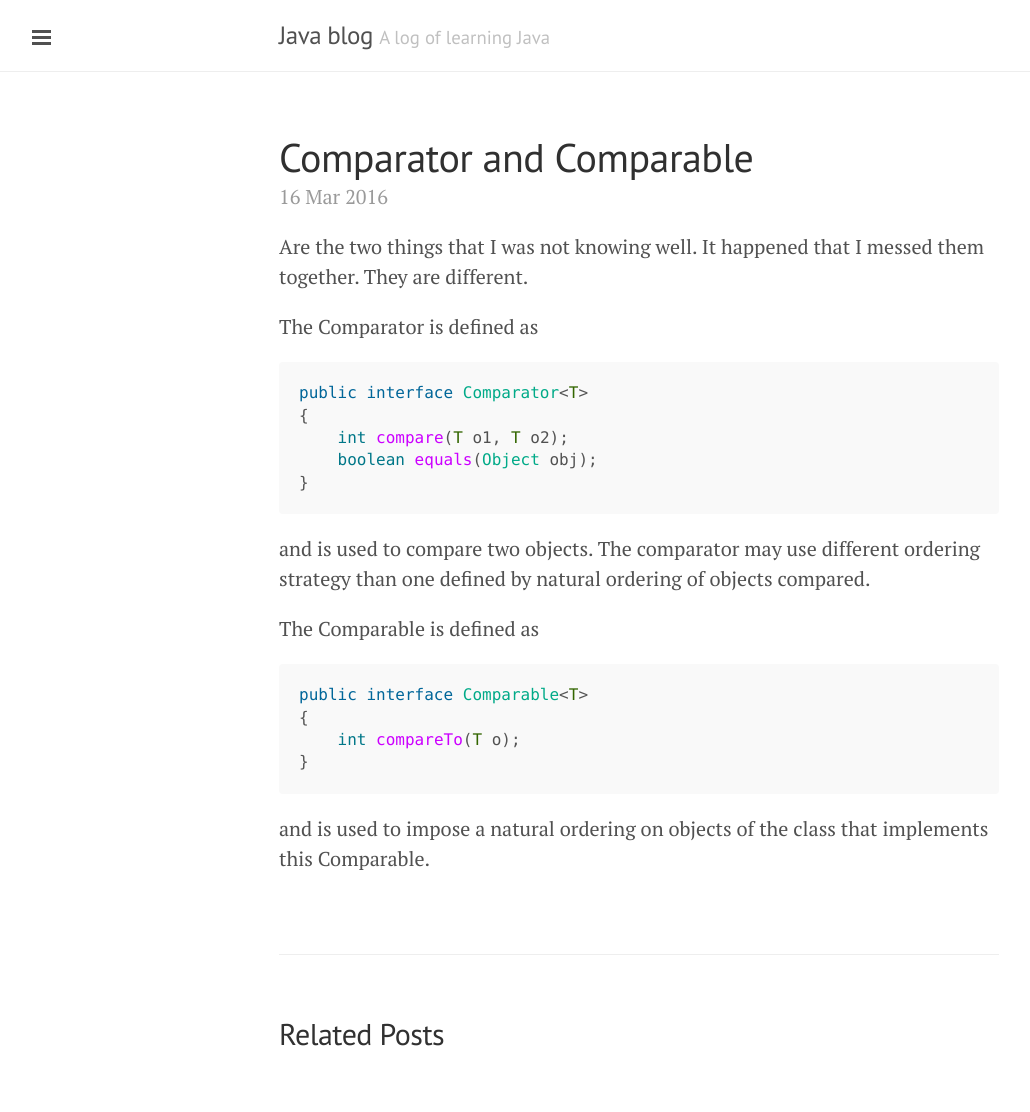
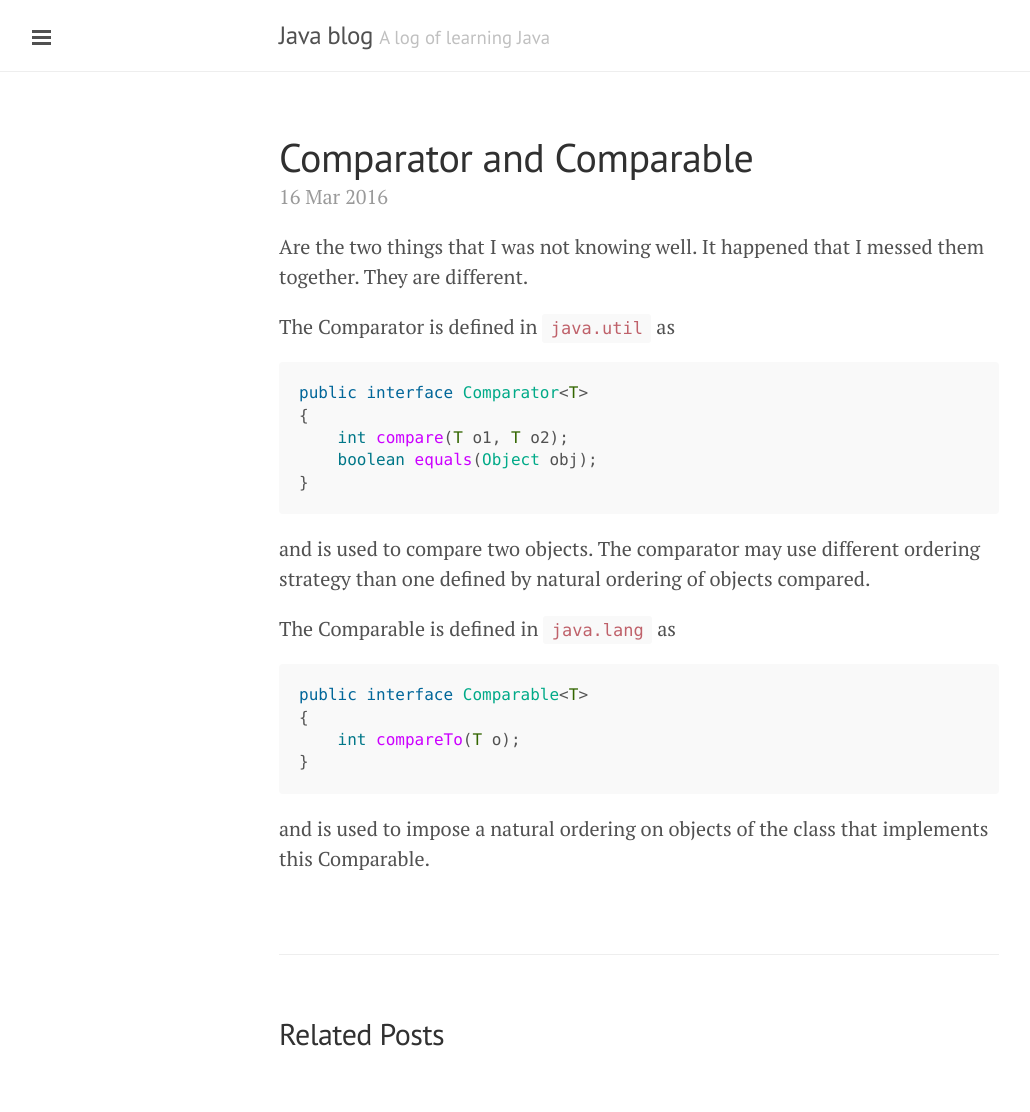
Before and after one commit to spookiecookie/spookiecookie.github.io, a Jekyll site: the page built from _posts/2016-03-16-comparator-and-comparable.markdown, in a window 1280 px wide. Shown: the whole page, without its empty margins (1-1031 px from the left). Built offline with Jekyll 4.4.1, drawn with Linux system fonts in a browser that asks for light colours.

Commit message:
Post update: Comparator and Comparable

````diff
--- a/_posts/2016-03-16-comparator-and-comparable.markdown
+++ b/_posts/2016-03-16-comparator-and-comparable.markdown
@@ -7,7 +7,7 @@ categories: [java]
 ---
 Are the two things that I was not knowing well. It happened that I messed them together. They are different.
 
-The Comparator is defined as
+The Comparator is defined in `java.util` as
 
 ```java
 public interface Comparator<T>
@@ -19,7 +19,7 @@ public interface Comparator<T>
 
 and is used to compare two objects. The comparator may use different ordering strategy than one defined by natural ordering of objects compared.
 
-The Comparable is defined as
+The Comparable is defined in `java.lang` as
 
 ```java
 public interface Comparable<T>
````
